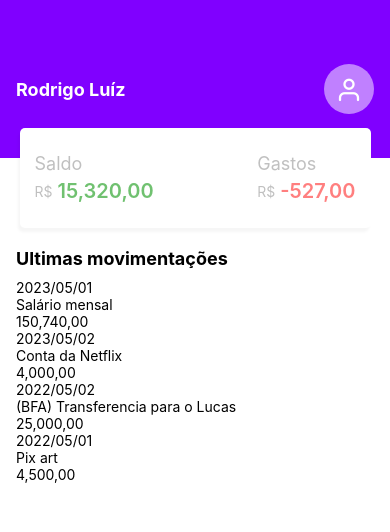
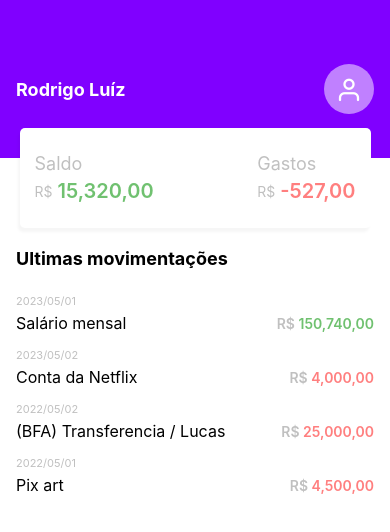
Before and after one commit to itamarpambo751/App-Finance-React-Native, a React Native app: screen / in a window 390 px wide. Shown: the top 532 px of the page. Built offline with nearby package versions, Linux system fonts and the light colour scheme.

Commit message:
Lista terminada

```diff
--- a/components/LatestMovements/LatestMovements.tsx
+++ b/components/LatestMovements/LatestMovements.tsx
@@ -19,7 +19,7 @@ const latestMovements = [
     },
     {
         id: 3,
-        label: "(BFA) Transferencia para o Lucas",
+        label: "(BFA) Transferencia / Lucas",
         value: 25000,
         date: "2022/05/02",
         type: 1
@@ -42,10 +42,12 @@ function FlatListItem({ item }: {item:{
 }}) {
     return (
         <View style={styles.flListItem}>
-            <Text>{item.date}</Text>
-            <View>
-                <Text>{item.label}</Text>
-                <Text>{item.value.toLocaleString(3)},00</Text>
+            <Text style={styles.date}>{item.date}</Text>
+            <View style={styles.flListItemView}>
+                <Text style={styles.label}>{item.label}</Text>
+                <Text style={[styles.money, !item.type ? styles.green : styles.red]}>
+                    <Text style={styles.symbol}>R$</Text> {item.value.toLocaleString(3)},00
+                </Text>
             </View>
         </View>
     )
@@ -83,6 +85,32 @@ const styles = StyleSheet.create({
         marginTop: 10
     },
     flListItem: {
-
+        paddingTop: 15
+    },
+    flListItemView: {
+        flexDirection: "row",
+        justifyContent: "space-between",
+        alignItems: "center"
+    },
+    date: {
+        fontSize: 11,
+        color: "silver",
+        marginBottom: 5
+    },
+    label: {
+        fontSize: 16
+    },
+    money: {
+        fontSize: 14,
+        fontWeight: "600"
+    },
+    green: {
+        color: "#70C170"
+    },
+    red: {
+        color: "#ff7f7f"
+    },
+    symbol: {
+        color: "silver"
     }
 })
```
